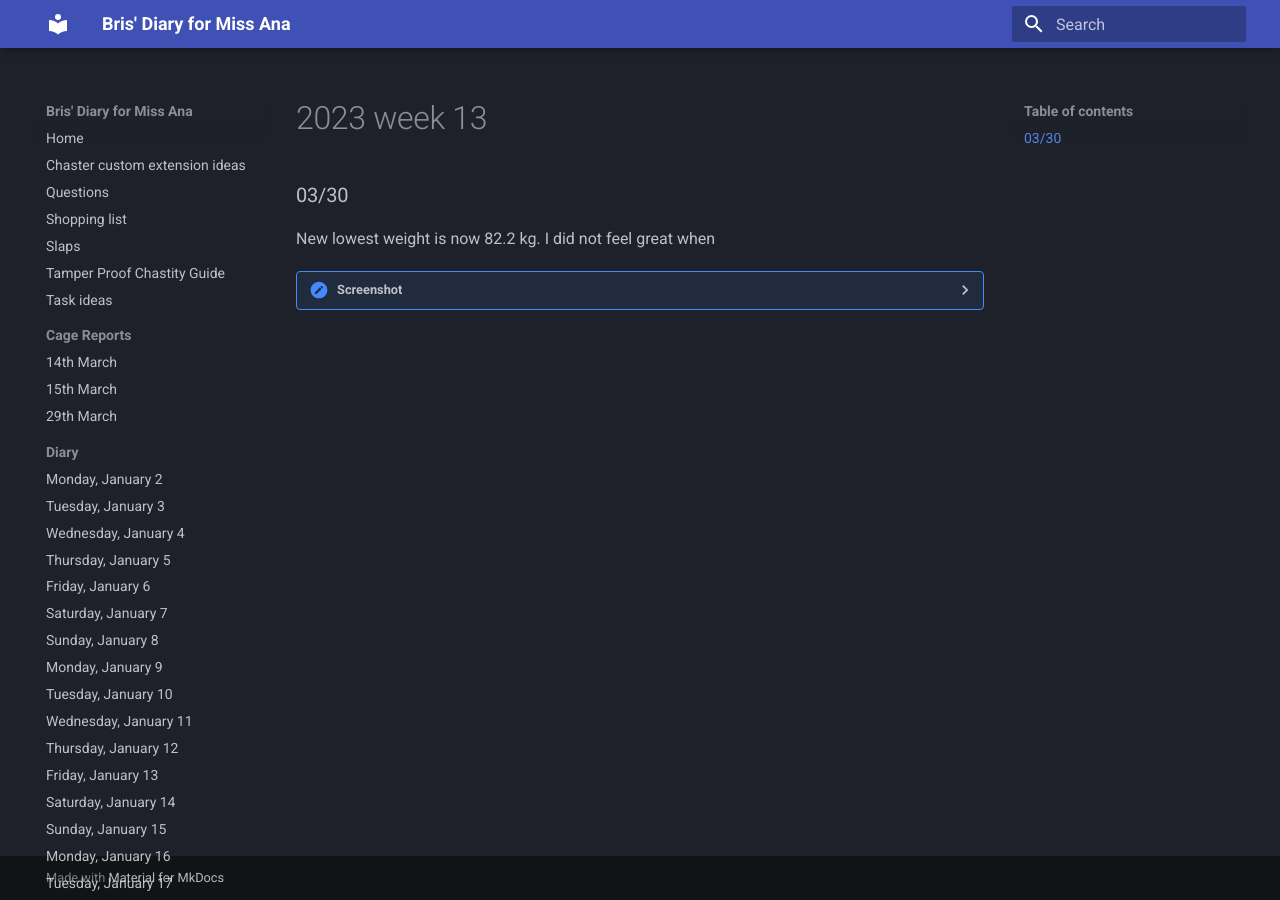
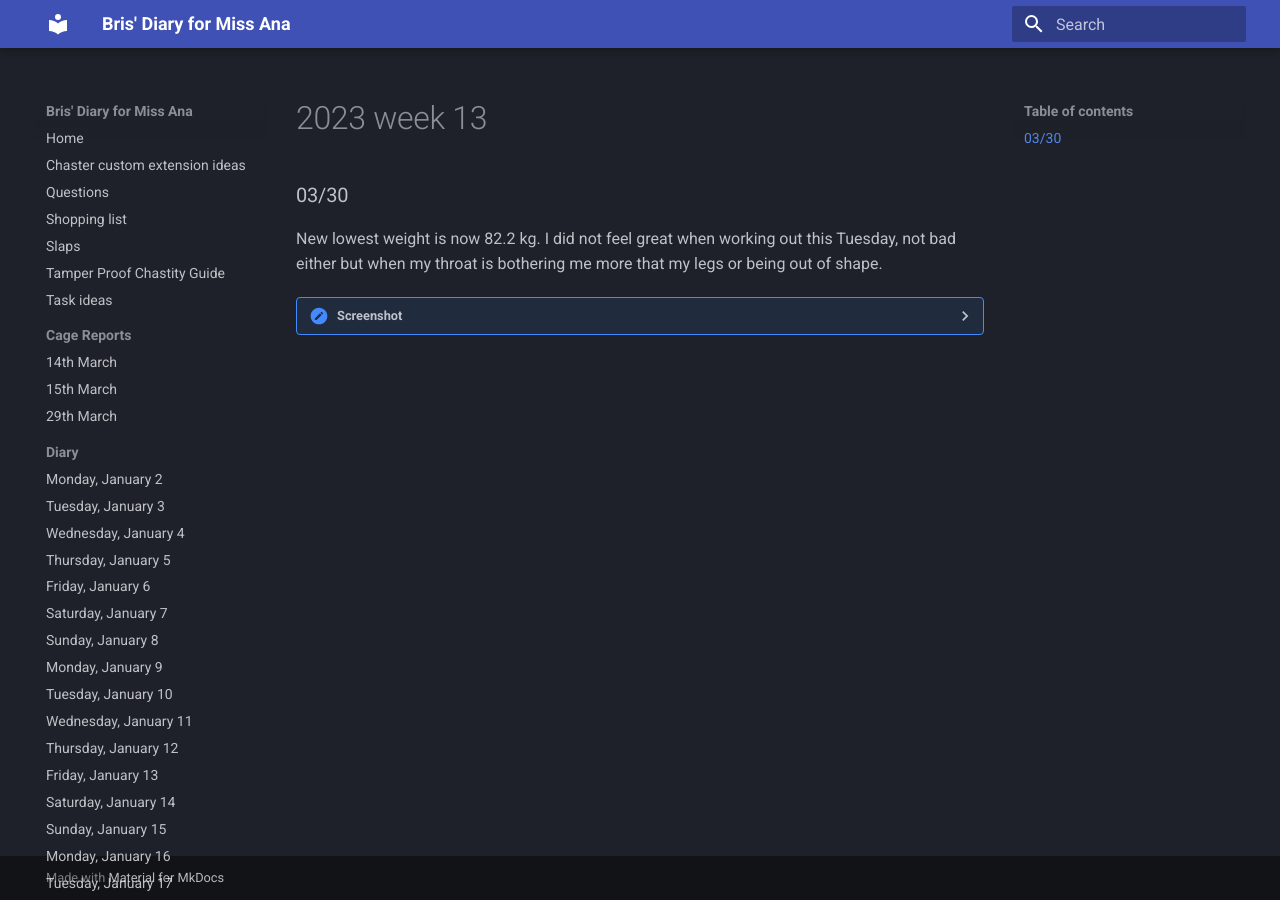
Before and after one commit to bris00/DFMA, an MkDocs documentation site: the page built from diary/Fitness Reports/2023 - week 13.md, in a window 1280 px wide. Built offline with MkDocs 1.6.1 and Material for MkDocs 9.7.7, drawn with Linux system fonts in a browser that asks for light colours.

Commit message:
vault backup: 2023-03-30 22:38:33
Affected files:
diary/Fitness Reports/2023 - week 13.md

```diff
--- a/diary/Fitness Reports/2023 - week 13.md
+++ b/diary/Fitness Reports/2023 - week 13.md
@@ -1,5 +1,5 @@
 ### 03/30
-New lowest weight is now 82.2 kg. I did not feel great when
+New lowest weight is now 82.2 kg. I did not feel great when working out this Tuesday, not bad either but when my throat is bothering me more that my legs or being out of shape.
 
 <details>
 	<summary>Screenshot</summary>
```
